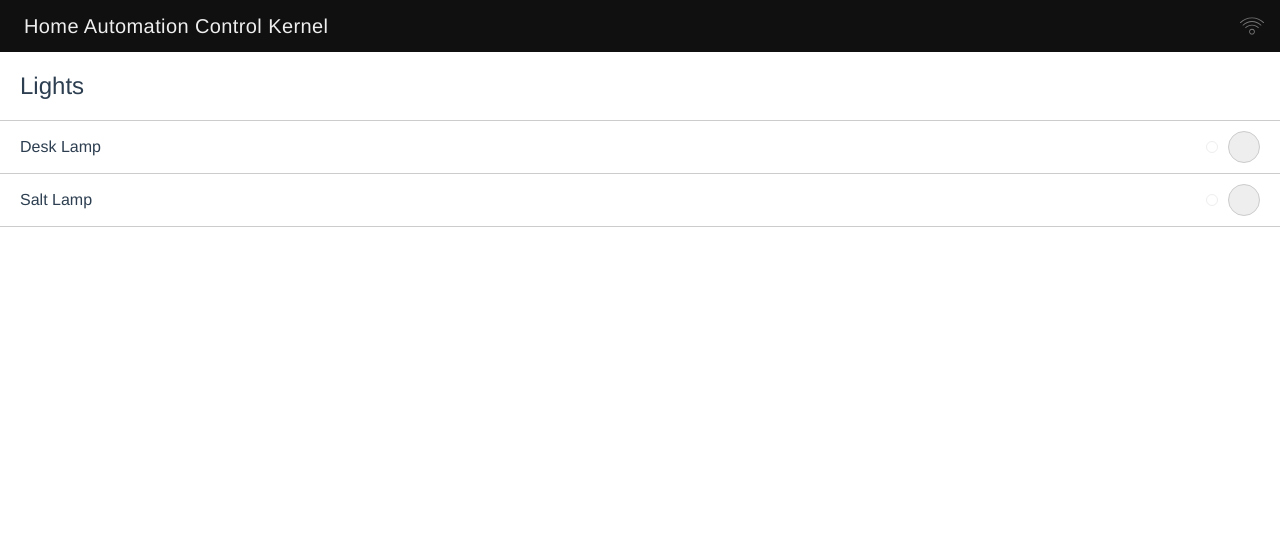
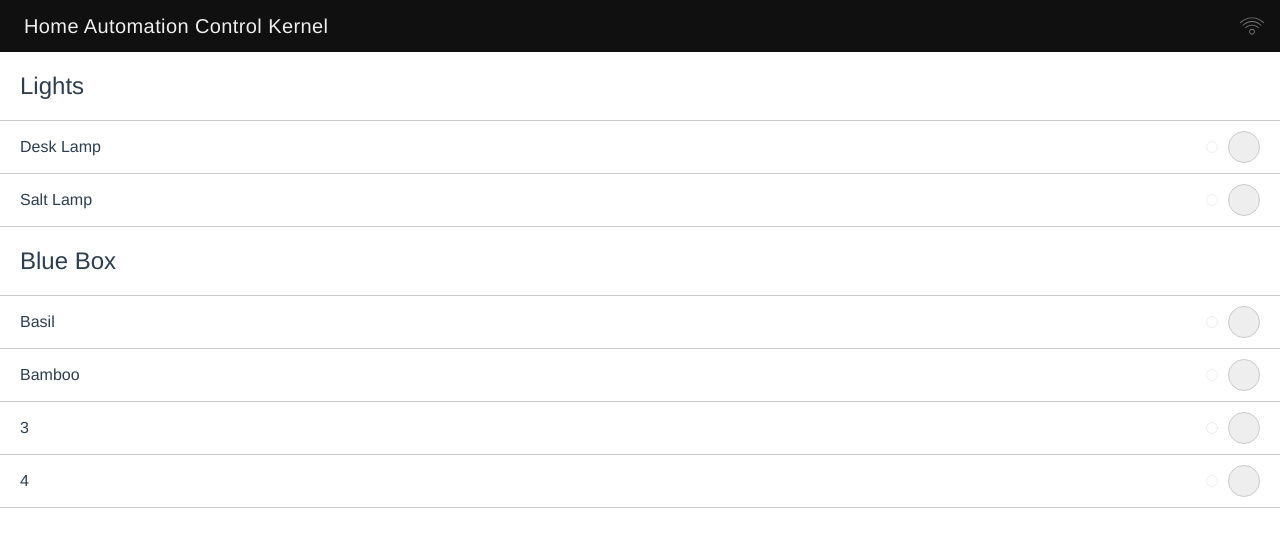
Before and after one commit to iamjoshhansen/hack-fe, a Vue app: page /#/ in a window 1280 px wide. Shown: the top 536 px of the page. Built offline with nearby package versions, Linux system fonts and the light colour scheme; no server answers.

Commit message:
Added the "blue box" segments to the main page

```diff
--- a/src/components/Hello.vue
+++ b/src/components/Hello.vue
@@ -7,6 +7,22 @@
       </li>
       <li class="channel-list__item">
         <condition-checkbox id="salt_lamp" label="Salt Lamp" />
+      </li>
+    </ul>
+
+    <h2>Blue Box</h2>
+    <ul class="channel-list">
+      <li class="channel-list__item">
+        <condition-checkbox id="bluebox_0" label="Basil" />
+      </li>
+      <li class="channel-list__item">
+        <condition-checkbox id="bluebox_1" label="Bamboo" />
+      </li>
+      <li class="channel-list__item">
+        <condition-checkbox id="bluebox_2" label="3" />
+      </li>
+      <li class="channel-list__item">
+        <condition-checkbox id="bluebox_3" label="4" />
       </li>
     </ul>
   </div>
```
